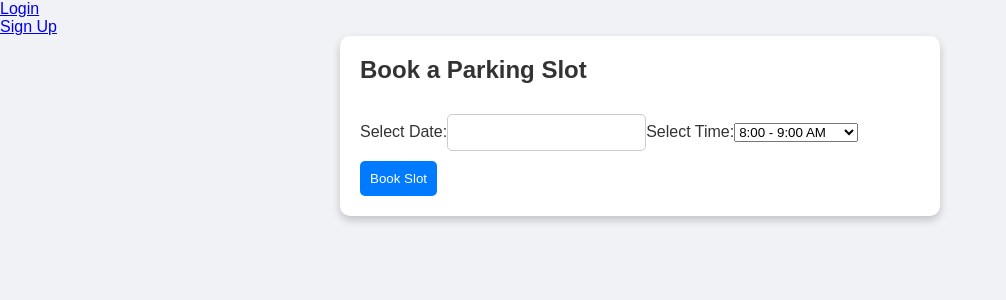
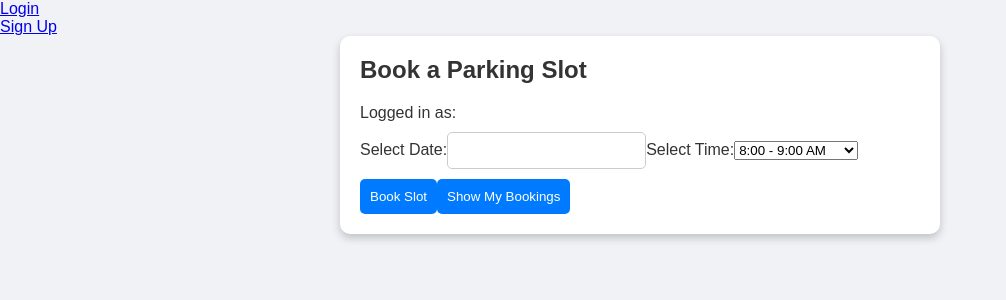
Before and after one commit to HammadMubarik/-professional-practise, a React (Create React App) app in the folder client/: page /home in a window 1280 px wide. Shown: the top 300 px of the page, without its empty margins (0-1006 px from the left). Built offline with nearby package versions, Linux system fonts and the light colour scheme.

Commit message:
No Duplicate booking possible + each slot and user saved in mongodb

```diff
--- a/client/src/pages/HomePage.js
+++ b/client/src/pages/HomePage.js
@@ -10,6 +10,10 @@ function HomePage() {
   const [availableSlots, setAvailableSlots] = useState([]);
   const [bookingStatus, setBookingStatus] = useState("");
   const [counts, setCounts] = useState({ available: 0, booked: 0 });
+  const [userBookings, setUserBookings] = useState([]);
+  const [showBookings, setShowBookings] = useState(false);
+
+  const userEmail = localStorage.getItem("userEmail");
 
   useEffect(() => {
     if (selectedDate && selectedTime) {
@@ -46,7 +50,7 @@ function HomePage() {
       const response = await axios.post("http://localhost:5000/book", {
         date: selectedDate.toISOString().split("T")[0],
         time: selectedTime,
-        userEmail: "demo@example.com" // Replace with actual user later
+        userEmail
       });
 
       if (response.data.success) {
@@ -61,17 +65,32 @@ function HomePage() {
     }
   };
 
+  const fetchMyBookings = async () => {
+    try {
+      const response = await axios.get("http://localhost:5000/my-bookings", {
+        params: { email: userEmail }
+      });
+
+      if (response.data.success) {
+        setUserBookings(response.data.bookings);
+        setShowBookings(true);
+      }
+    } catch (error) {
+      console.error("Error fetching bookings:", error);
+    }
+  };
 
   return (
     <div className="container">
       <h2>Book a Parking Slot</h2>
+      <p>Logged in as: <strong>{userEmail}</strong></p>
 
       <label>Select Date:</label>
       <DatePicker selected={selectedDate} onChange={(date) => setSelectedDate(date)} minDate={new Date()} />
 
       <label>Select Time:</label>
       <select value={selectedTime} onChange={(e) => setSelectedTime(e.target.value)}>
-        <option value="08:00 AM">8:00 - 9:00 AM</option>
+      <option value="08:00 AM">8:00 - 9:00 AM</option>
         <option value="09:00 AM">9:00 - 10:00 AM</option>
         <option value="10:00 AM">10:00 - 11:00 AM</option>
         <option value="11:00 AM">11:00 - 12:00 AM</option>
@@ -91,7 +110,22 @@ function HomePage() {
       )}
 
       <button onClick={bookSlot}>Book Slot</button>
+      <button onClick={fetchMyBookings}>Show My Bookings</button>
+
       {bookingStatus && <p>{bookingStatus}</p>}
+
+      {showBookings && (
+        <div>
+          <h3>My Bookings</h3>
+          <ul>
+            {userBookings.map((b, index) => (
+              <li key={index}>
+                Slot: <strong>{b.slot}</strong> on <strong>{b.date}</strong> at <strong>{b.time}</strong>
+              </li>
+            ))}
+          </ul>
+        </div>
+      )}
     </div>
   );
 }
--- a/client/src/pages/LoginPage.js
+++ b/client/src/pages/LoginPage.js
@@ -1,3 +1,4 @@
+
 import React, { useState } from "react";
 import axios from "axios";
 import { useNavigate } from "react-router-dom";
@@ -19,6 +20,7 @@ function LoginPage() {
 
       if (response.data.success) {
         localStorage.setItem("token", response.data.token);
+        localStorage.setItem("userEmail", email); // store email
         navigate("/home");
       } else {
         setError(response.data.message);
```
Also changed, not shown: 1 other file (tests, documents, lock files or other folders).
